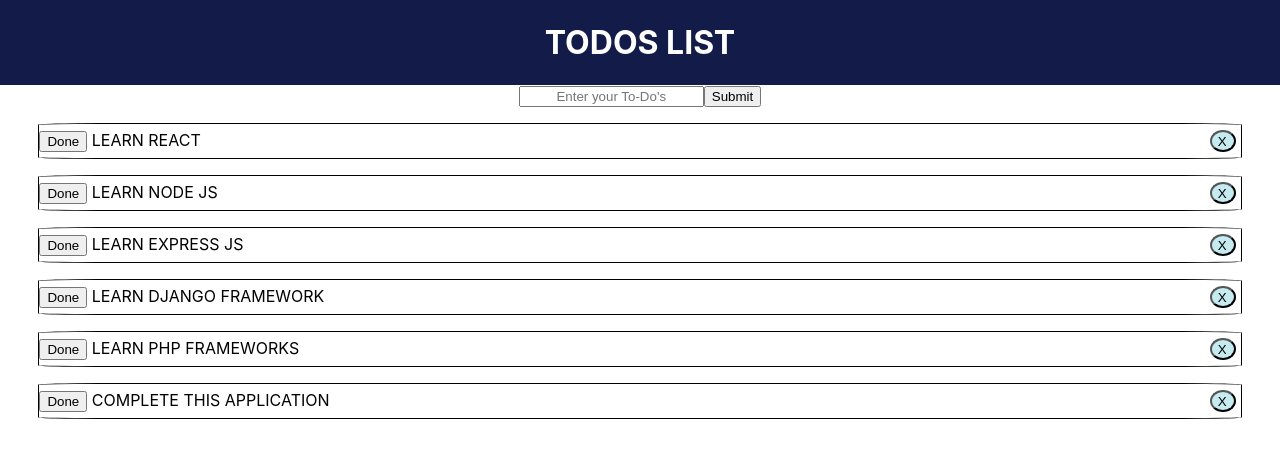
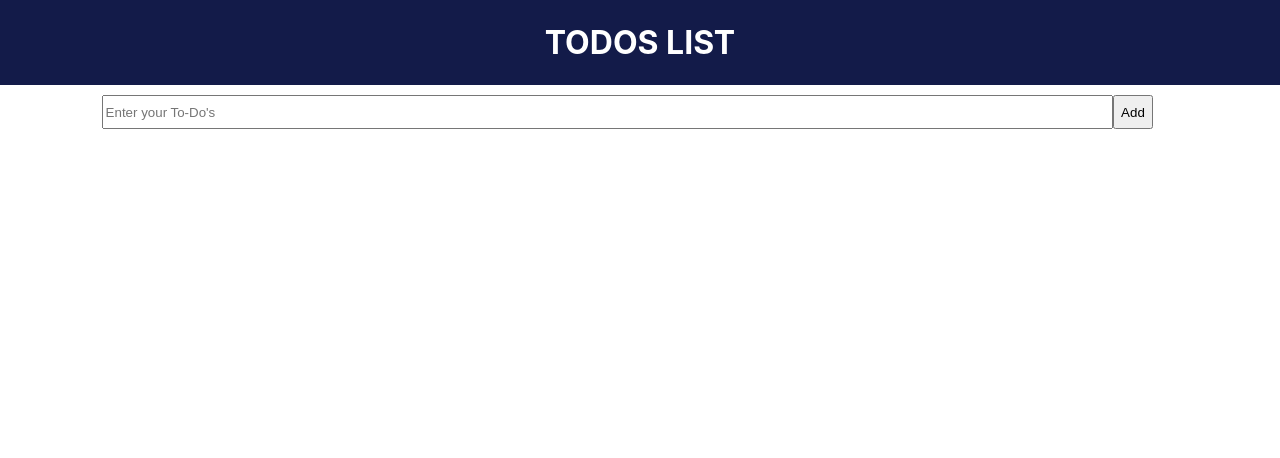
Before and after one commit to fredysomy/Todo-App, a React (Create React App) app: page / in a window 1280 px wide. Shown: the top 458 px of the page. Built offline with nearby package versions, Linux system fonts and the light colour scheme.

Commit message:
localtorage enabled

```diff
--- a/public/index.html
+++ b/public/index.html
@@ -2,7 +2,7 @@
 <html lang="en">
   <head>
     <meta charset="utf-8" />
-    <link rel="icon" href="%PUBLIC_URL%/favicon.ico" />
+    <link rel="icon" href="https://encrypted-tbn0.gstatic.com/images?q=tbn%3AANd9GcRwWt9NirqNvqiecgtbjf8Ds2iLLebKgTnSgw&usqp=CAU" />
     <meta name="viewport" content="width=device-width, initial-scale=1" />
     <meta name="theme-color" content="#000000" />
     <meta
--- a/src/App.js
+++ b/src/App.js
@@ -6,35 +6,7 @@
 
 class App extends Component{
      state={
-    todos:[
-        {
-        id:1,
-        stat:true,
-        todo:"LEARN REACT"
-    },
-    {
-        id:2,
-        stat:true,
-        todo:"LEARN NODE JS"
-    },
-    {
-        id:3,
-        stat:true,
-        todo:"LEARN EXPRESS JS"
-    },{
-        id:4,
-        stat:true,
-        todo:"LEARN DJANGO FRAMEWORK"
-    },{
-        id:5,
-        stat:true,
-        todo:"LEARN PHP FRAMEWORKS"
-    },{
-        id:6,
-        stat:true,
-        todo:"COMPLETE THIS APPLICATION"
-    }
-]
+    todos:[]
 }
  markcomplete=(id)=>{
         this.setState({todos: this.state.todos.map(todo=>{
@@ -49,12 +21,23 @@
     }
     addTodo=(title)=>{
         const newtodo={
-            id:this.state.todos.length+1,
+            id:this.state.todos.length+2,
             todo:title,
             stat:true
         }
        this.setState({todos : [...this.state.todos,newtodo]})
     }
+    componentWillMount() {
+    let list=localStorage.getItem('todoapp');
+    if(list){
+        this.setState({
+        todos: JSON.parse(localStorage.getItem('todoapp'))
+      })
+    }
+}
+componentDidUpdate() {
+    localStorage.setItem('todoapp', JSON.stringify(this.state.todos))
+}
     render(){
         return(
             <div>
@@ -68,4 +51,5 @@
     }
 }
 
+
 export default App;
--- a/src/components/AddTodo.js
+++ b/src/components/AddTodo.js
@@ -1,4 +1,5 @@
-import React, { Component } from 'react'
+import React, { Component } from 'react';
+import todoitem from './todoitem.css';
 
 export class AddTodo extends Component {
     state={
@@ -15,19 +16,20 @@
     }
     render() {
         return (
-            <div style={{textAlign:'center'}}>
+            <div className="inputtodo">
           <form onSubmit={this.onSubmit}>
-            <input style={{textAlign:'center'}}
+            <input
                      placeholder="Enter your To-Do's"
                      type="text"
                      name="name"
+                     className="i"
                      value={this.state.title}
                      onChange={this.titChange}/>
 
             <input
-
+             className="btn"
             type="submit"
-             value="Submit" />
+             value="Add" />
             </form>
          </div>
         )
--- a/src/components/Todoitem.js
+++ b/src/components/Todoitem.js
@@ -8,7 +8,8 @@
                 border:'1px black solid',
                 borderRadius:'5%',
                 paddingTop: '0.5%',
-                paddingBottom:'0.5%'
+                paddingBottom:'0.5%',
+
             }
         }
         else{
@@ -17,7 +18,8 @@
                  border:'1px black solid',
                  borderRadius:'5%',
                  paddingTop: '0.5%',
-                 paddingBottom:'0.5%'
+                 paddingBottom:'0.5%',
+
             }
         }
     }
@@ -28,9 +30,12 @@
             <div className="divstyle">
 
         <p style={this.getstyle()}>
-            <button onClick={this.props.markcomplete.bind(this,id)}>Done</button>{' '}
-            {todo}
-            <button style={btnstyle} onClick={this.props.deltodo.bind(this,id)}>X</button>
+            <img style={thisstyle}width="24px" height="16px" src="https://encrypted-tbn0.gstatic.com/images?q=tbn%3AANd9GcQaVyyG0k3Hgu46RWjryA6oL06e4rtW0I7yVA&usqp=CAU"></img>
+           {' '}{todo}
+            <img width="18px" height="18px" src="https://w0.pngwave.com/png/838/907/computer-software-monotype-imaging-typeface-computer-icons-font-dustbin-png-clip-art.png" style={btnstyle} onClick={this.props.deltodo.bind(this,id)}></img>{' '}
+           <img width="18px" height="18px" src="https://e7.pngegg.com/pngimages/886/963/png-clipart-check-mark-computer-icons-wrong-miscellaneous-angle.png" style={donestyle} onClick={this.props.markcomplete.bind(this,id)}></img>
+
+
             </p>
 
             </div>
@@ -38,10 +43,22 @@
     }
 }
 const btnstyle={
+marginTop:'2px',
     background:'#c5eaf0',
-    borderRadius:'50%',
-    float:'right',paddingRight:'7px',paddingTop:'2px',
-    marginRight:'5px'
+    float:'right',
+    marginRight:'5px',
+
+
+}
+const donestyle={
+    background:'#c5eaf0',
+   marginRight:'10px',
+    float:'right',
+    marginTop:'2px'
+
+}
+const thisstyle={
+    marginTop:'4px'
 }
 
 export default Todoitem
--- a/src/components/todoitem.css
+++ b/src/components/todoitem.css
@@ -4,3 +4,17 @@
 
 
 }
+
+.inputtodo{
+    text-align: center;
+    width:98%;
+
+}
+.i{
+    width:80%;
+    height:28px;
+    margin-top: 10px;
+}
+.btn{
+    height:34px;
+}
```
Also changed, not shown: public/manifest.json.
